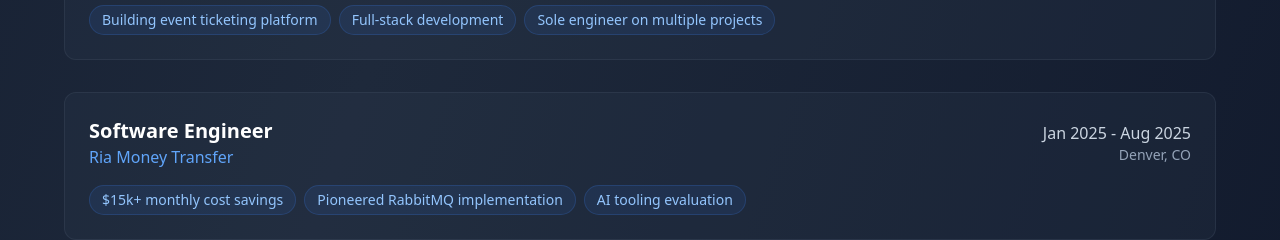
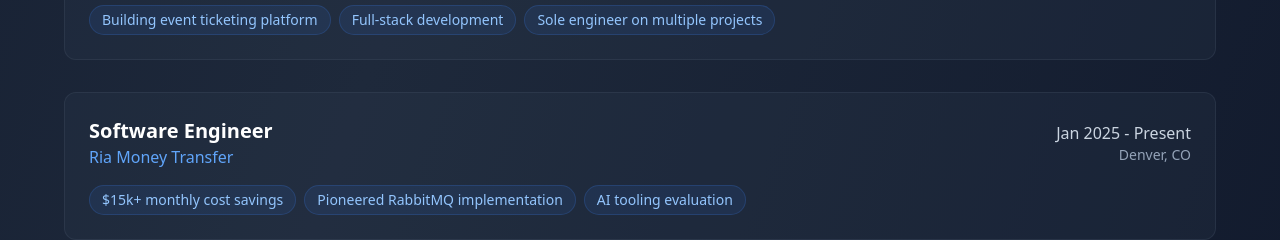
Before and after one commit to RoMalms10/romalms10.github.io, a React (Vite) app: page / in a window 1280 px wide. Shown: the part 2600-2840 px from the top of the page. Built offline with nearby package versions, Linux system fonts and the light colour scheme.

Commit message:
Update period for Software Engineer

```diff
--- a/src/App.jsx
+++ b/src/App.jsx
@@ -54,7 +54,7 @@ const Portfolio = () => {
     {
       company: "Ria Money Transfer",
       role: "Software Engineer",
-      period: "Jan 2025 - Aug 2025",
+      period: "Jan 2025 - Present",
       location: "Denver, CO",
       highlights: ["$15k+ monthly cost savings", "Pioneered RabbitMQ implementation", "AI tooling evaluation"]
     },
```
